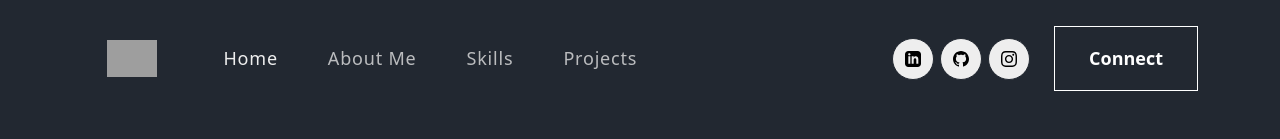
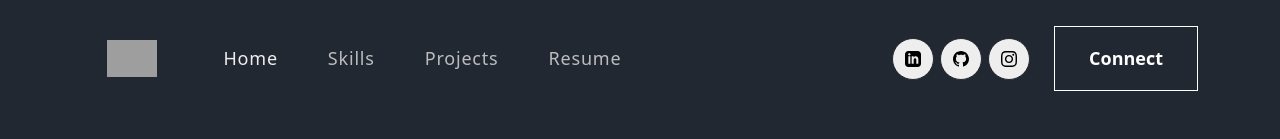
Before and after one commit to max-hagi/portfolio, a React (Create React App) app: page / in a window 1280 px wide. Shown: the top 139 px of the page. Built offline with nearby package versions, Linux system fonts and the light colour scheme; grey boxes are pictures that could not be loaded.

Commit message:
Improved responsiveness

```diff
--- a/src/components/NavBar.css
+++ b/src/components/NavBar.css
@@ -154,7 +154,13 @@
 
 @media only screen and (max-width: 600px) {
     .connect-btn {
+        display: inline-block;
         width: fit-content;
         height: fit-content;
+        margin-top: 20px;
+    }
+
+    .social-icon {
+        margin-top: 20px;
     }
 }
--- a/src/components/NavBar.js
+++ b/src/components/NavBar.js
@@ -43,9 +43,9 @@
                 <Navbar.Collapse id="basic-navbar-nav">
                     <Nav className="me-auto">
                         <Nav.Link href="#home" className={activeLink === "home" ? "active navbar-link":"navbar-link"} onClick={() => onUpdateActiveLink("home")}>Home</Nav.Link>
-                        <Nav.Link href="#about-me" className={activeLink === "about-me" ? "active navbar-link":"navbar-link"} onClick={() => onUpdateActiveLink("about-me")}>About Me</Nav.Link>
                         <Nav.Link href="#skills" className={activeLink === "skills" ? "active navbar-link":"navbar-link"} onClick={() => onUpdateActiveLink("skills")}>Skills</Nav.Link>
                         <Nav.Link href="#projects" className={activeLink === "projects" ? "active navbar-link":"navbar-link"} onClick={() => onUpdateActiveLink("projects")}>Projects</Nav.Link>
+                        <Nav.Link href="#resume" className={activeLink === "resume" ? "active navbar-link":"navbar-link"} onClick={() => onUpdateActiveLink("resume")}>Resume</Nav.Link>
                     </Nav>
                     <span className="navbar-text">
                         <div className="social-icon">
```
